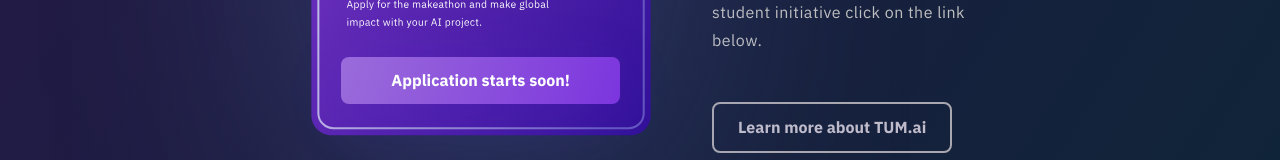
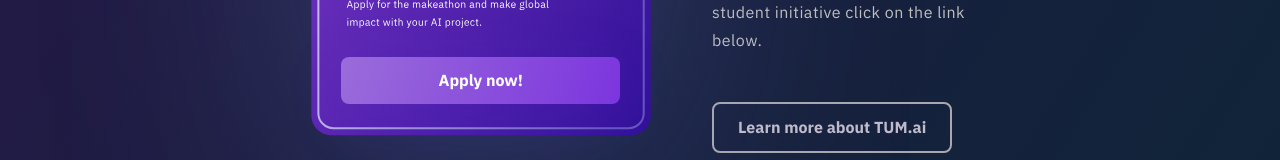
Before and after one commit to tum-ai/makeathon2022, a Next.js app: page / in a window 1280 px wide. Shown: the part 8357-8517 px from the top of the page. Built offline with nearby package versions, Linux system fonts and the light colour scheme.

Commit message:
Added link for application

```diff
--- a/components/02_molecules/ticket.js
+++ b/components/02_molecules/ticket.js
@@ -15,9 +15,9 @@ export default function Ticket({position}){
   }else{
     return <div className={styles.TicketItem}>
       <div alt="Ticket" className={styles.Ticket}></div>
-      <Link href="#" passHref={true} >
+      <Link href="application" passHref={true} >
         <div className={styles.CtaButton}>
-          <div className={styles.Text}>Application starts soon!</div>
+          <div className={styles.Text}>Apply now!</div>
         </div>
       </Link>
     </div>
```
